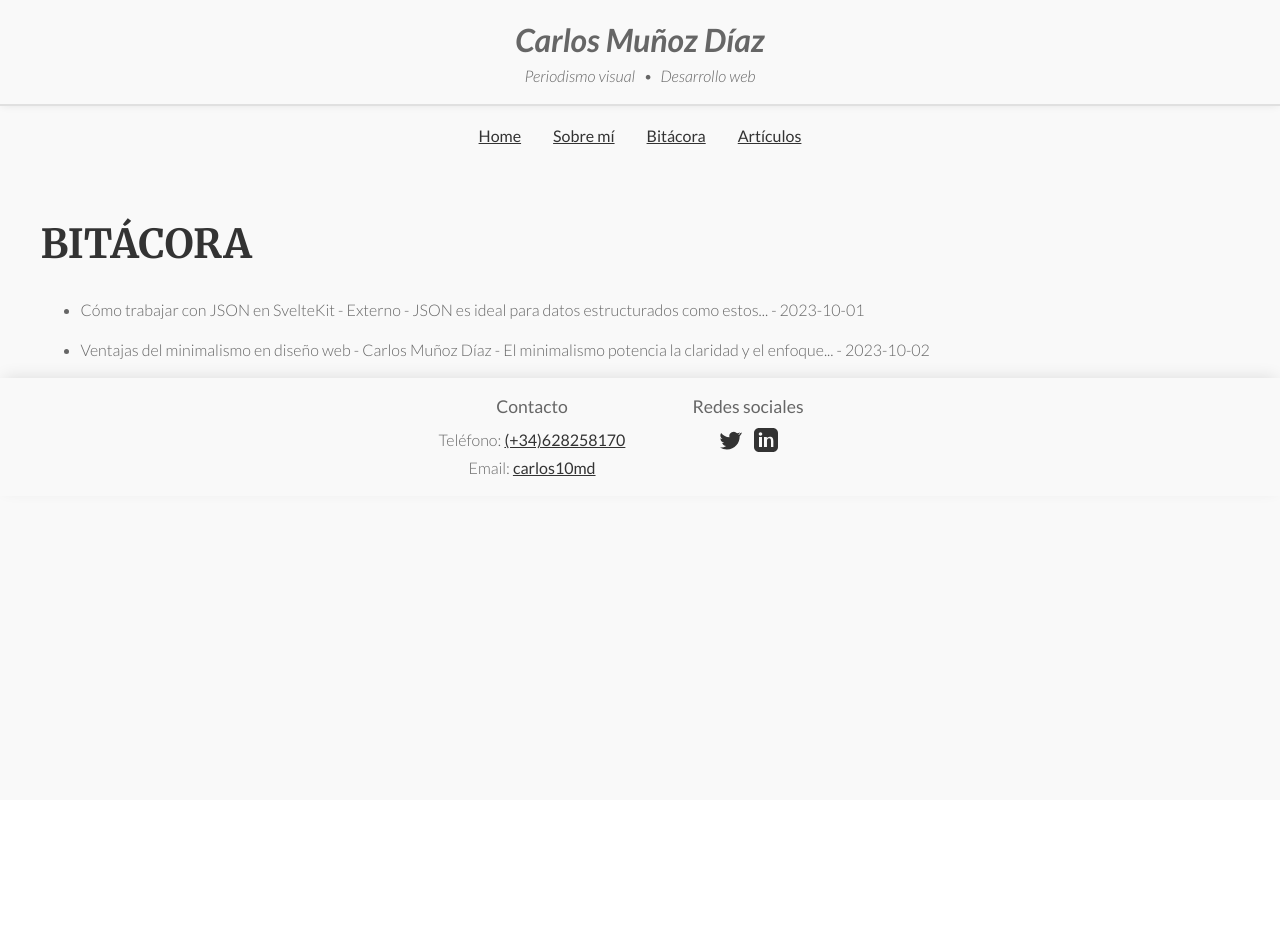
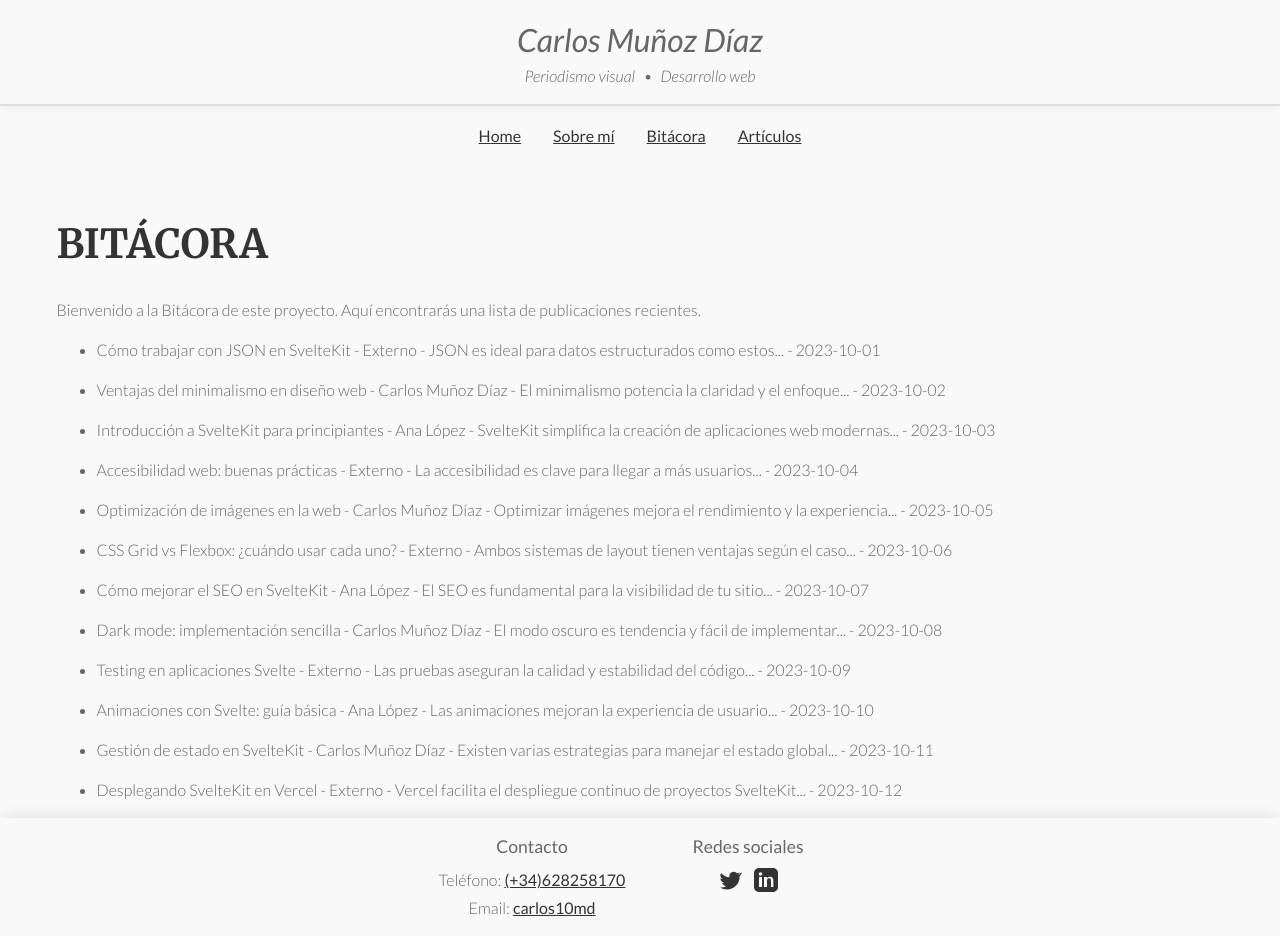
Before and after one commit to CarlosMunozDiaz/carlosmunozdiaz.github.io, a SvelteKit app: page /bitacora in a window 1280 px wide. Before the commit the page ends 800 px from the top, so only its background shows below. Built offline with nearby package versions, Linux system fonts and the light colour scheme.

Commit message:
Contenido falso

```diff
--- a/src/lib/data/bitacora.json
+++ b/src/lib/data/bitacora.json
@@ -14,5 +14,85 @@
     "author": "Carlos Muñoz Díaz",
     "fecha": "2023-10-02",
     "link": "https://elconfidencial.com/ventajas-del-minimalismo-en-diseno-web"
+  },
+  {
+    "id": 3,
+    "title": "Introducción a SvelteKit para principiantes",
+    "content": "SvelteKit simplifica la creación de aplicaciones web modernas...",
+    "author": "Ana López",
+    "fecha": "2023-10-03",
+    "link": "https://dev.to/introduccion-a-sveltekit"
+  },
+  {
+    "id": 4,
+    "title": "Accesibilidad web: buenas prácticas",
+    "content": "La accesibilidad es clave para llegar a más usuarios...",
+    "author": "Externo",
+    "fecha": "2023-10-04",
+    "link": "https://accesibilidadweb.com/buenas-practicas"
+  },
+  {
+    "id": 5,
+    "title": "Optimización de imágenes en la web",
+    "content": "Optimizar imágenes mejora el rendimiento y la experiencia...",
+    "author": "Carlos Muñoz Díaz",
+    "fecha": "2023-10-05",
+    "link": "https://web.dev/optimizacion-imagenes"
+  },
+  {
+    "id": 6,
+    "title": "CSS Grid vs Flexbox: ¿cuándo usar cada uno?",
+    "content": "Ambos sistemas de layout tienen ventajas según el caso...",
+    "author": "Externo",
+    "fecha": "2023-10-06",
+    "link": "https://css-tricks.com/css-grid-vs-flexbox"
+  },
+  {
+    "id": 7,
+    "title": "Cómo mejorar el SEO en SvelteKit",
+    "content": "El SEO es fundamental para la visibilidad de tu sitio...",
+    "author": "Ana López",
+    "fecha": "2023-10-07",
+    "link": "https://svelte.dev/mejorar-seo-sveltekit"
+  },
+  {
+    "id": 8,
+    "title": "Dark mode: implementación sencilla",
+    "content": "El modo oscuro es tendencia y fácil de implementar...",
+    "author": "Carlos Muñoz Díaz",
+    "fecha": "2023-10-08",
+    "link": "https://css-tricks.com/dark-mode-implementacion"
+  },
+  {
+    "id": 9,
+    "title": "Testing en aplicaciones Svelte",
+    "content": "Las pruebas aseguran la calidad y estabilidad del código...",
+    "author": "Externo",
+    "fecha": "2023-10-09",
+    "link": "https://testingjs.com/testing-svelte"
+  },
+  {
+    "id": 10,
+    "title": "Animaciones con Svelte: guía básica",
+    "content": "Las animaciones mejoran la experiencia de usuario...",
+    "author": "Ana López",
+    "fecha": "2023-10-10",
+    "link": "https://svelte.dev/animaciones-guia"
+  },
+  {
+    "id": 11,
+    "title": "Gestión de estado en SvelteKit",
+    "content": "Existen varias estrategias para manejar el estado global...",
+    "author": "Carlos Muñoz Díaz",
+    "fecha": "2023-10-11",
+    "link": "https://medium.com/gestion-estado-sveltekit"
+  },
+  {
+    "id": 12,
+    "title": "Desplegando SvelteKit en Vercel",
+    "content": "Vercel facilita el despliegue continuo de proyectos SvelteKit...",
+    "author": "Externo",
+    "fecha": "2023-10-12",
+    "link": "https://vercel.com/desplegar-sveltekit"
   }
 ]
--- a/src/lib/styles/general.css
+++ b/src/lib/styles/general.css
@@ -22,5 +22,8 @@
     width: 100%;
     max-width: 1199px;
     margin: 0 auto;
+
+    box-sizing: border-box;
+    padding: 0em 1em;
 }
 /* FINAL ----- CONTENIDO GENÉRICO */
--- a/src/routes/+page.svelte
+++ b/src/routes/+page.svelte
@@ -1,3 +1,7 @@
 <div class="content" view-transition-name="page">
-    <h1>HOME!</h1>
+    <p>Estamos en la portada del blog. Accede a otras páginas desde la navegación superior.</p>
+    <p>Lorem ipsum dolor sit amet, consectetur adipiscing elit. Sed euismod, urna eu tincidunt consectetur, nisi nisl aliquam nunc, eget aliquam massa nisl quis neque. Pellentesque habitant morbi tristique senectus et netus et malesuada fames ac turpis egestas.</p>
+    <p>Vestibulum ante ipsum primis in faucibus orci luctus et ultrices posuere cubilia curae; Etiam at risus et justo dignissim congue. Donec congue lacinia dui, a porttitor lectus condimentum laoreet. Nunc eu ullamcorper orci.</p>
+    <p>Morbi in sem quis dui placerat ornare. Pellentesque odio nisi, euismod in, pharetra a, ultricies in, diam. Sed arcu. Cras consequat.</p>
+    <p>Praesent dapibus, neque id cursus faucibus, tortor neque egestas augue, eu vulputate magna eros eu erat. Aliquam erat volutpat. Nam dui mi, tincidunt quis, accumsan porttitor, facilisis luctus, metus.</p>
 </div>
--- a/src/routes/about-me/+page.svelte
+++ b/src/routes/about-me/+page.svelte
@@ -1,3 +1,7 @@
 <div class="content" view-transition-name="page">
     <h1>SOBRE MÍ</h1>
+    <p>Lorem ipsum dolor sit amet, consectetur adipiscing elit. Sed euismod, urna eu tincidunt consectetur, nisi nisl aliquam nunc, eget aliquam massa nisl quis neque. Pellentesque habitant morbi tristique senectus et netus et malesuada fames ac turpis egestas.</p>
+    <p>Vestibulum ante ipsum primis in faucibus orci luctus et ultrices posuere cubilia curae; Etiam at risus et justo dignissim congue. Donec congue lacinia dui, a porttitor lectus condimentum laoreet. Nunc eu ullamcorper orci.</p>
+    <p>Morbi in sem quis dui placerat ornare. Pellentesque odio nisi, euismod in, pharetra a, ultricies in, diam. Sed arcu. Cras consequat.</p>
+    <p>Praesent dapibus, neque id cursus faucibus, tortor neque egestas augue, eu vulputate magna eros eu erat. Aliquam erat volutpat. Nam dui mi, tincidunt quis, accumsan porttitor, facilisis luctus, metus.</p>
 </div>
--- a/src/routes/bitacora/+page.svelte
+++ b/src/routes/bitacora/+page.svelte
@@ -4,6 +4,7 @@
 
 <div class="content" view-transition-name="page">
     <h1>BITÁCORA</h1>
+    <p>Bienvenido a la Bitácora de este proyecto. Aquí encontrarás una lista de publicaciones recientes.</p>
     <ul>
     {#each posts as post}
         <li>{post.title} - {post.author} - {post.content} - {post.fecha}</li>
--- a/src/routes/components/Header.svelte
+++ b/src/routes/components/Header.svelte
@@ -18,7 +18,7 @@
     .h_name {
         display: block;
         font-size: 2rem;
-        font-weight: bold;
+        font-weight: 400;
     }
 
     .h_titles {
--- a/src/routes/works/+page.svelte
+++ b/src/routes/works/+page.svelte
@@ -4,6 +4,7 @@
 
 <div class="content" view-transition-name="page">
     <h1>ARTÍCULOS PERIODÍSTICOS</h1>
+    <p>Bienvenido a la sección de artículos periodísticos. Aquí encontrarás una lista de publicaciones donde he colaborado.</p>
     <ul>
     {#each posts as post}
         <li>{post.title} - {post.author} - {post.content} - {post.fecha} - {post.medio}</li>
```
Also changed, not shown: src/lib/data/articles.json (+91 -1 lines).
